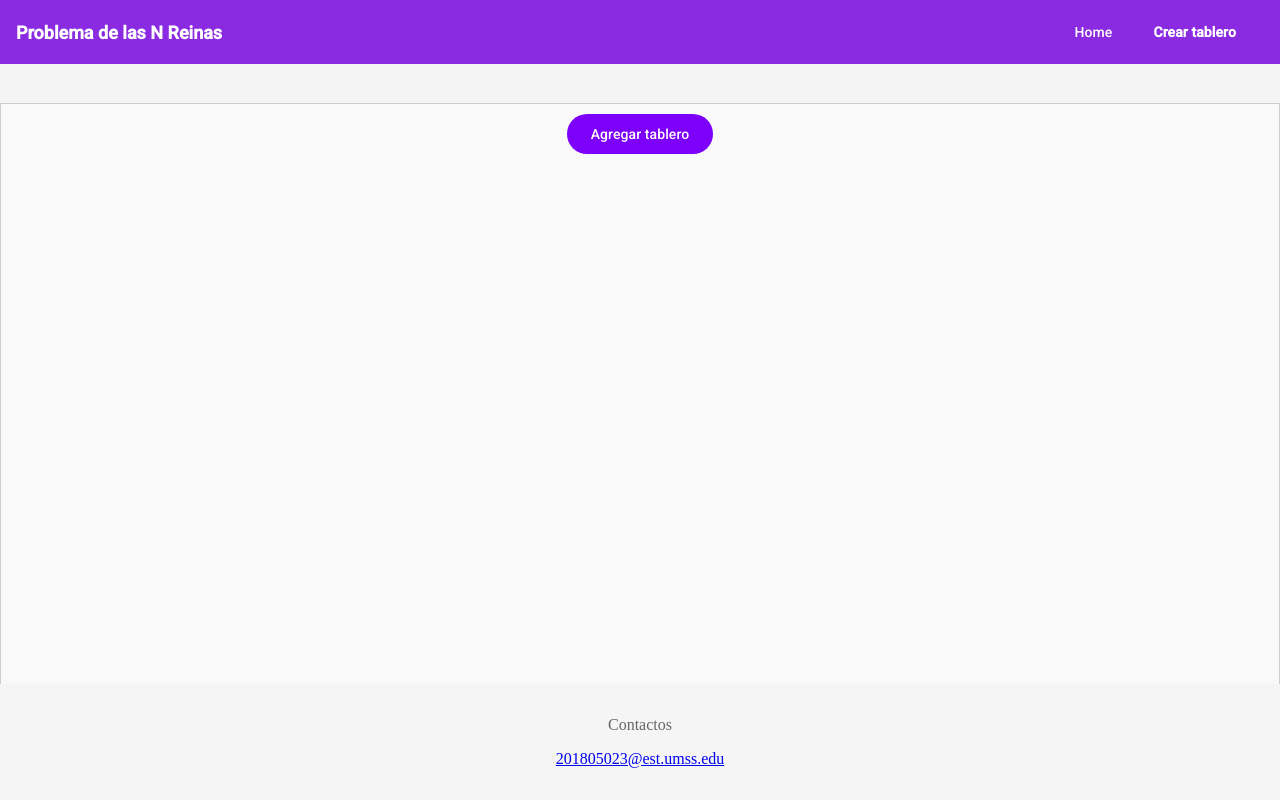
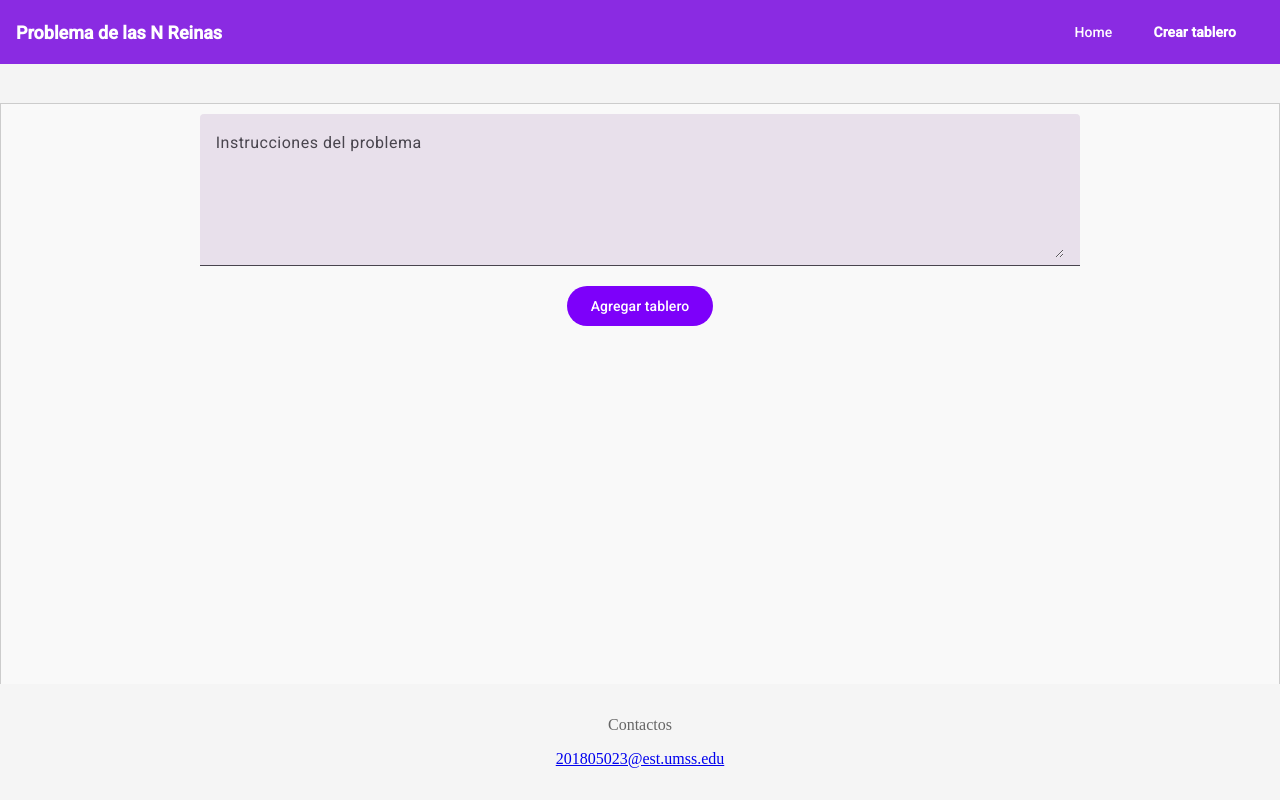
Before and after one commit to Frosmin/Proyecto_progra_web, an Angular app in the folder frontend/angular/: page /crear in a window 1280 px wide. Built offline with nearby package versions, Linux system fonts and the light colour scheme.

Commit message:
add: text area borrador

```diff
--- a/frontend/angular/src/app/form/form.component.css
+++ b/frontend/angular/src/app/form/form.component.css
@@ -10,6 +10,7 @@
     display: flex;
     justify-content: center;
     align-items: center;
+    flex-direction: column;
 }
 
 .template-editor {
@@ -20,8 +21,16 @@
     /* overflow-y: auto; Allow scrolling if content overflows */
     background-color: #f9f9f9; /* Light background for better contrast */
 }
-
-
+.area{
+    width: 100%;
+    display: flex;
+    justify-content: center;
+    align-items: center;
+    /* background-color: red; */
+}
+.description{
+    width: 70%;
+}
 
 @media (max-width: 900px){
     .form-container{
--- a/frontend/angular/src/app/form/form.component.html
+++ b/frontend/angular/src/app/form/form.component.html
@@ -1,11 +1,18 @@
 <section class="form-container">
-    <div class="template-editor">
-        <div class="btn-xd">
-            <button mat-flat-button (click)="agregarTablero()">Agregar tablero</button>
-        </div>
-        @for (board of boards; track $index) {
-            <app-board-component [tableroSize]="board.size"></app-board-component>
-        }
+  <div class="template-editor">
+    <div class="area">
+        <mat-form-field class="description">
+          <mat-label>Instrucciones del problema</mat-label>
+          <textarea matInput value="" rows="5"></textarea>
+        </mat-form-field>
     </div>
-
+    @for (board of boards; track $index) {
+    <app-board-component [tableroSize]="board.size"></app-board-component>
+    }
+    <div class="btn-xd">
+      <button mat-flat-button (click)="agregarTablero()">
+        Agregar tablero
+      </button>
+    </div>
+  </div>
 </section>
```
Also changed, not shown: frontend/angular/src/app/form/form.component.ts (+16 -4 lines).
